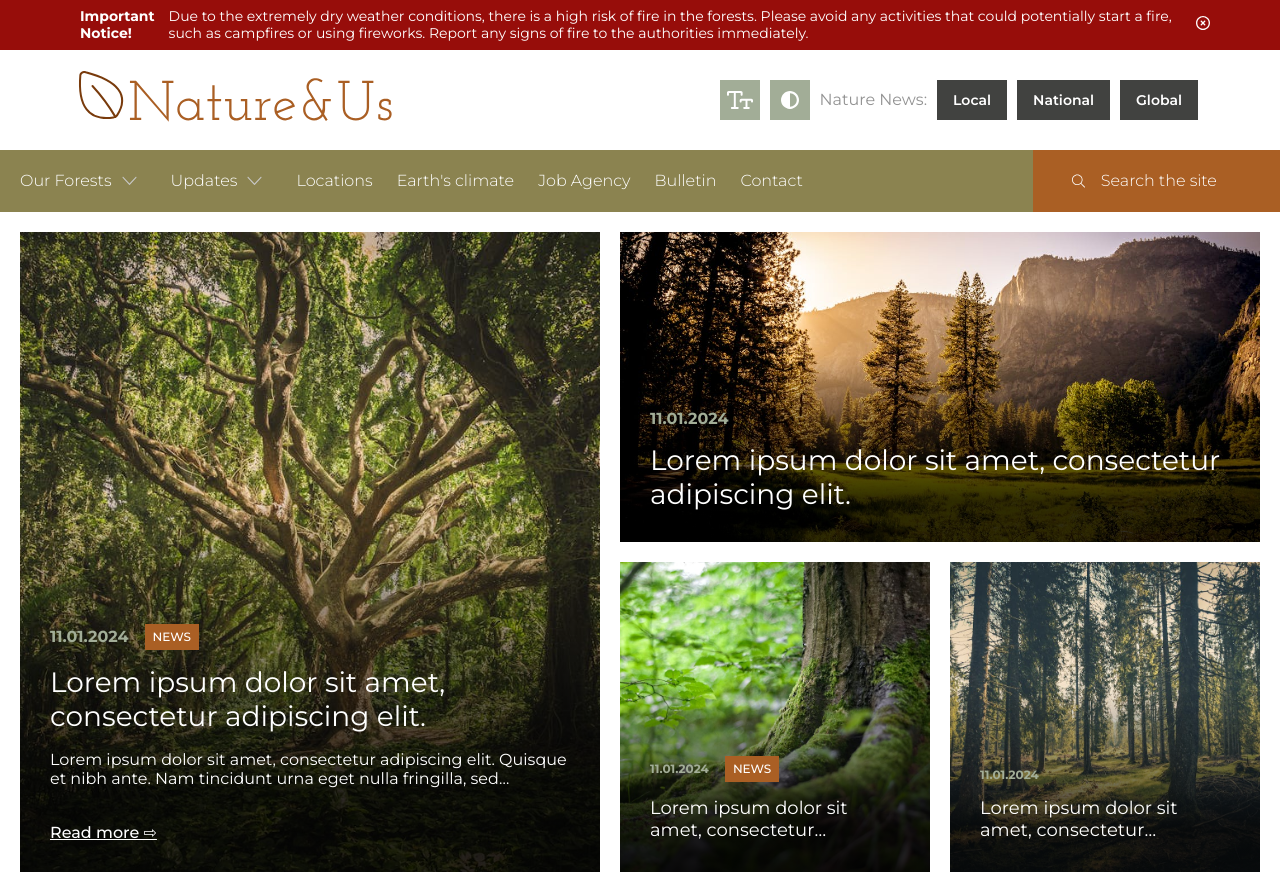
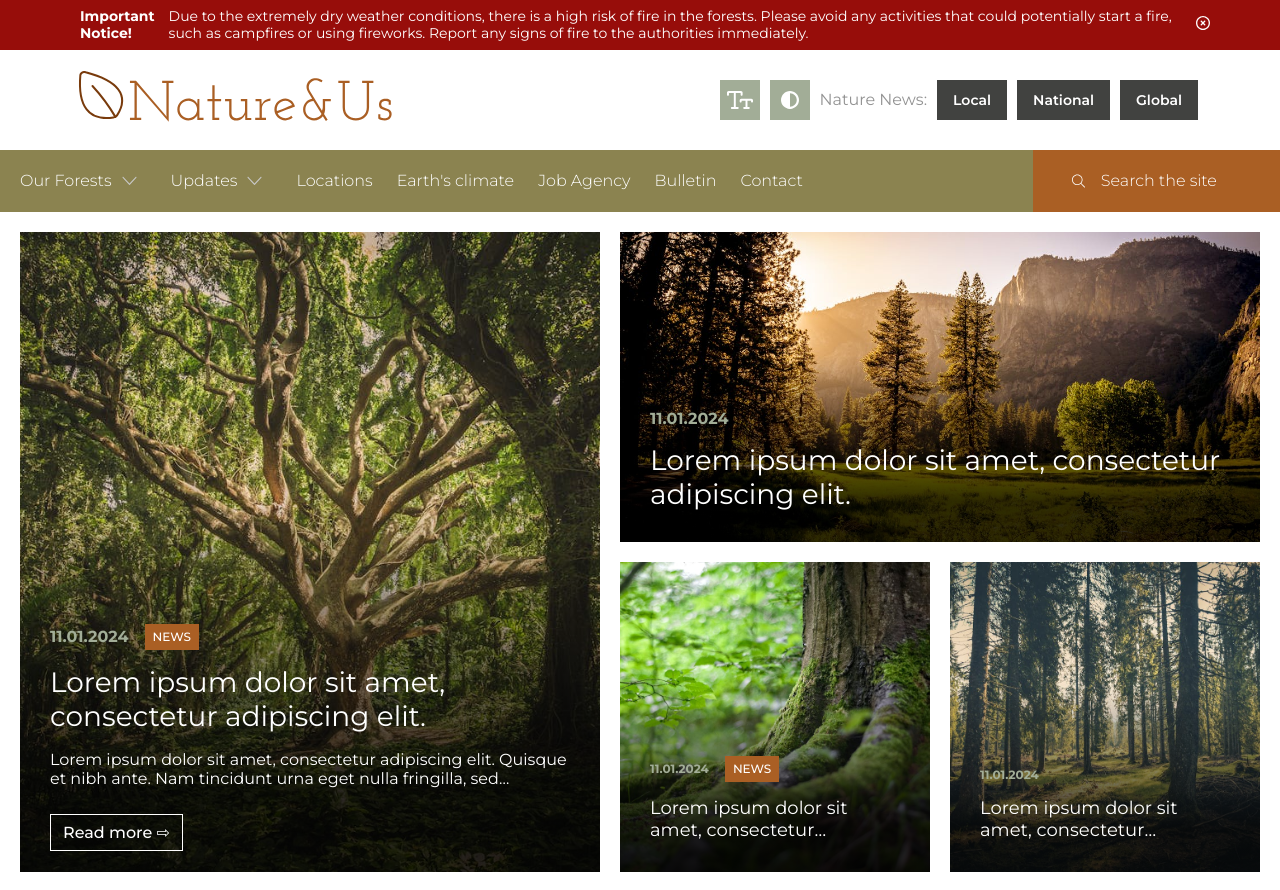
Before and after one commit to goldipl/nature-and-us, a Next.js app: page / in a window 1280 px wide. Shown: the top 890 px of the page. Built offline with nearby package versions, Linux system fonts and the light colour scheme.

Commit message:
restyling read more btn

```diff
--- a/src/sass/home/_news_section.scss
+++ b/src/sass/home/_news_section.scss
@@ -276,10 +276,16 @@
             font-weight: 500;
             line-height: 19.36px;
             text-align: left;
-            text-decoration: underline;
+            text-decoration: none;
             color: $white_color;
+            background-color: $transparent;
+            border: 1px solid $white_color;
+            width: max-content;
+            height: auto;
+            padding: 8px 12px;
             &:hover {
-              text-decoration: none;
+              background-color: $white_color;
+              color: $main_color02;
             }
           }
         }
```
